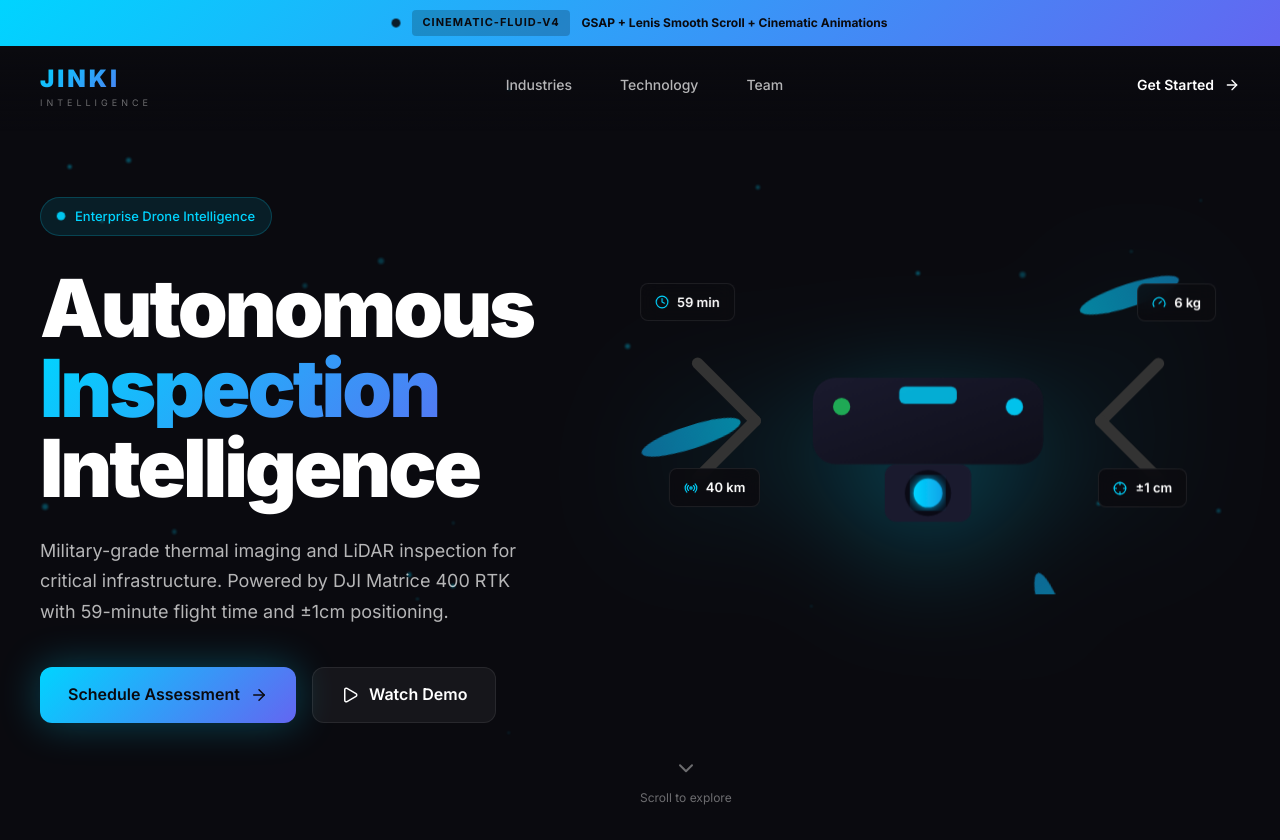
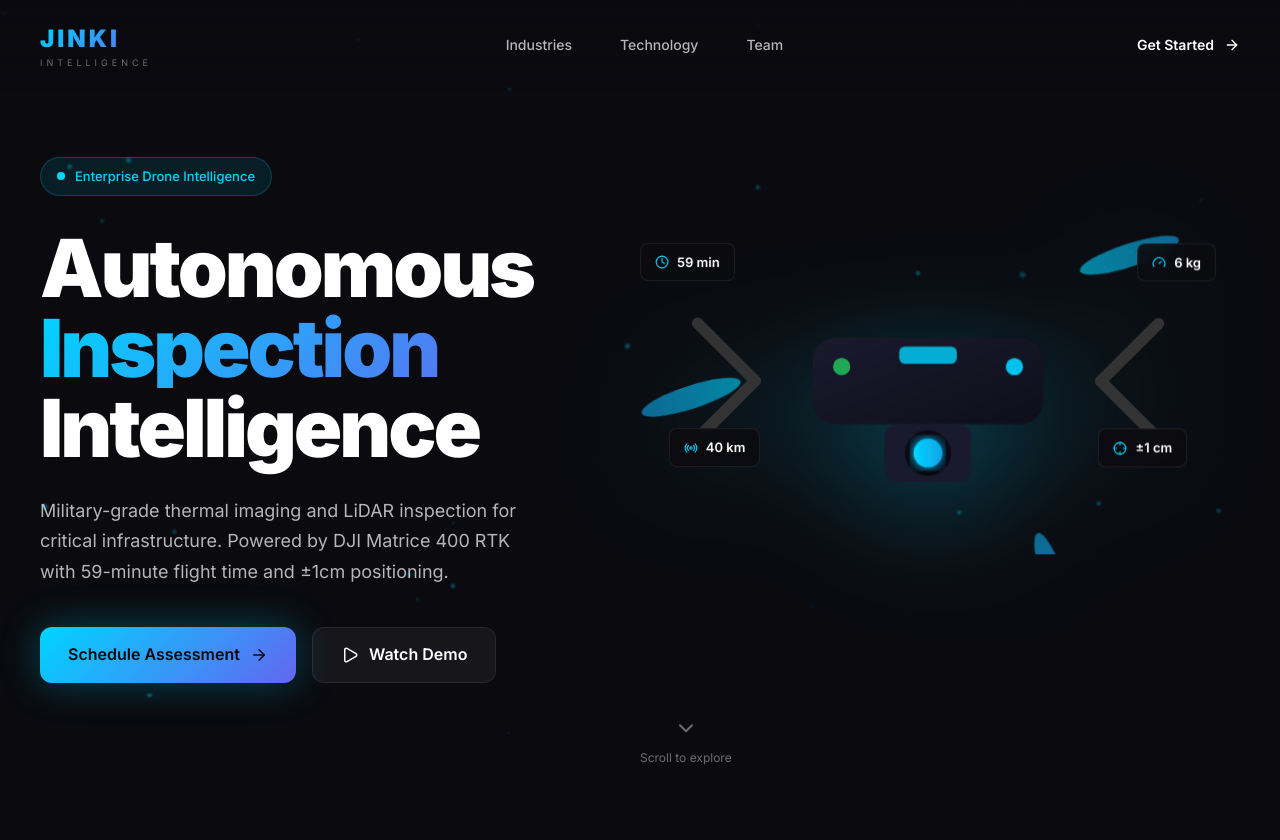
Before and after one commit to abdillahia-lab/BAHB, a React (Vite) app in the folder jinki-landing-showcase/: page / in a window 1280 px wide. Shown: the top 840 px of the page. Built offline with nearby package versions, Linux system fonts and the light colour scheme.

Commit message:
fix: Remove overlapping build banner, fix nav positioning

```diff
--- a/jinki-landing-showcase/src/pages/LandingPage2.css
+++ b/jinki-landing-showcase/src/pages/LandingPage2.css
@@ -30,48 +30,6 @@ html {
 }
 
 /* ============================================
-   BUILD VERIFICATION BANNER
-   ============================================ */
-.build-banner {
-  position: fixed;
-  top: 0;
-  left: 0;
-  right: 0;
-  z-index: 9999;
-  background: var(--gradient);
-  color: #0a0a0f;
-  padding: 10px 20px;
-  font-family: var(--font);
-  font-size: 12px;
-  font-weight: 700;
-  display: flex;
-  align-items: center;
-  justify-content: center;
-  gap: 12px;
-}
-
-.build-banner__dot {
-  width: 8px;
-  height: 8px;
-  background: #0a0a0f;
-  border-radius: 50%;
-  animation: pulse 1.5s ease-in-out infinite;
-}
-
-.build-banner__id {
-  background: rgba(0, 0, 0, 0.2);
-  padding: 4px 10px;
-  border-radius: 4px;
-  font-size: 11px;
-  letter-spacing: 1px;
-}
-
-@keyframes pulse {
-  0%, 100% { transform: scale(1); opacity: 1; }
-  50% { transform: scale(1.3); opacity: 0.7; }
-}
-
-/* ============================================
    MAIN CONTAINER
    ============================================ */
 .jinki-cinematic {
@@ -82,7 +40,6 @@ html {
   font-size: 16px;
   line-height: 1.6;
   overflow-x: hidden;
-  padding-top: 40px;
 }
 
 /* ============================================
@@ -108,12 +65,12 @@ html {
    ============================================ */
 .nav-cinematic {
   position: fixed;
-  top: 40px;
+  top: 0;
   left: 0;
   right: 0;
   z-index: 100;
   padding: 20px 0;
-  background: linear-gradient(180deg, rgba(10, 10, 15, 0.9) 0%, transparent 100%);
+  background: linear-gradient(180deg, rgba(10, 10, 15, 0.95) 0%, transparent 100%);
 }
 
 .nav-cinematic__container {
@@ -814,12 +771,6 @@ html {
    RESPONSIVE
    ============================================ */
 @media (max-width: 768px) {
-  .build-banner {
-    font-size: 10px;
-    padding: 8px 12px;
-    flex-wrap: wrap;
-  }
-
   .hero-cinematic,
   .industries-cinematic,
   .tech-cinematic,
--- a/jinki-landing-showcase/src/pages/LandingPage2.jsx
+++ b/jinki-landing-showcase/src/pages/LandingPage2.jsx
@@ -8,12 +8,6 @@ import './LandingPage2.css'
 
 // Register GSAP plugins
 gsap.registerPlugin(ScrollTrigger)
-
-// ============================================
-// BUILD VERIFICATION
-// ============================================
-const BUILD_ID = 'CINEMATIC-FLUID-V4'
-const BUILD_TIME = new Date().toISOString()
 
 // ============================================
 // SMOOTH SCROLL WITH LENIS
@@ -444,13 +438,6 @@ export default function LandingPage2() {
 
   return (
     <div className="jinki-cinematic">
-      {/* Build verification banner */}
-      <div className="build-banner">
-        <span className="build-banner__dot" />
-        <span className="build-banner__id">{BUILD_ID}</span>
-        <span className="build-banner__text">GSAP + Lenis Smooth Scroll + Cinematic Animations</span>
-      </div>
-
       <FloatingParticles />
 
       {/* Navigation */}
```
